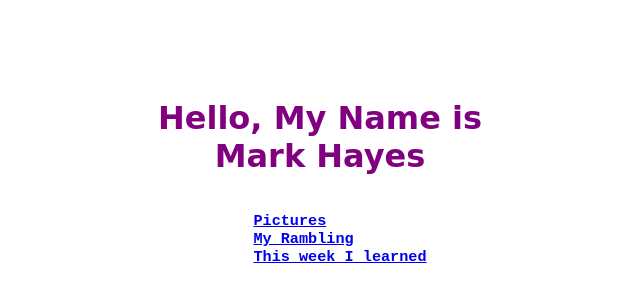
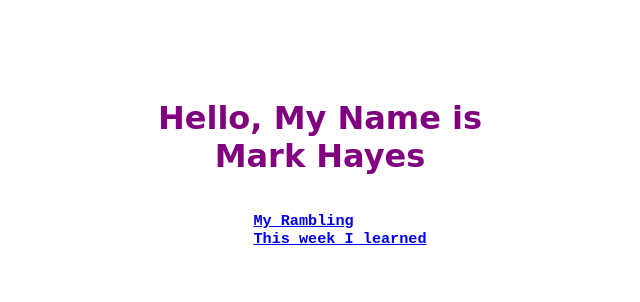
Before and after one commit to markjoehayes/markjoehayes.github.io, a plain HTML site: page index.html in a window 1280 px wide. Shown: the whole page, without its empty margins (320-960 px from the left). Drawn offline with Linux system fonts and the light colour scheme.

Commit message:
Clean up

```diff
--- a/index.html
+++ b/index.html
@@ -15,7 +15,7 @@
          <div class="list">
            <h3><ul>
 
-             <li><a href="pictures.html" target="blank">Pictures</a></li>
+                   <!--<li><a href="pictures.html" target="blank">Pictures</a></li>-->
              <li><a href="rambles.html" target="blank">My Rambling</a></li>
              <!-- <li><a href="read.html" target="blank">What I am reading</a></li>-->
              <li><a href="learned.html" target="blank">This week I learned</a></li>
```
